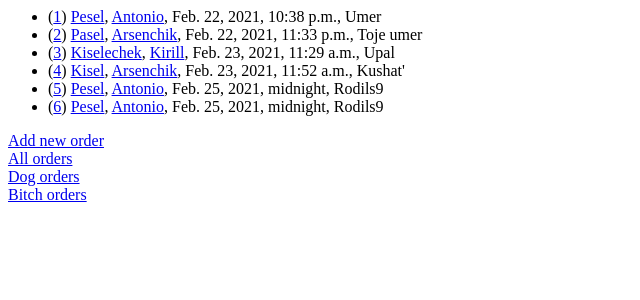
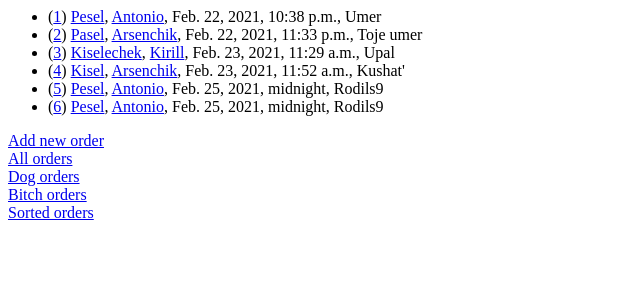
Before and after one commit to widzemin/djangogog, a Django app: page /order/ in a window 1280 px wide. Shown: the top 300 px of the page, without its empty margins (0-640 px from the left). Run offline with Django 3.2, Linux system fonts and the light colour scheme; data comes from the database, SQL or seed files in the repository.

Commit message:
add sorted orders

```diff
--- a/temp_site/mysite/urls.py
+++ b/temp_site/mysite/urls.py
@@ -15,7 +15,7 @@ Including another URLconf
 """
 from django.contrib import admin
 from django.urls import path, include
-from order.views import index, order_list, add_order, dog_orders, bitch_orders
+from order.views import index, order_list, add_order, dog_orders, bitch_orders, sorted_orders
 from doctor.views import doctor_list
 from animal.views import animal_list
 import order.urls
@@ -28,4 +28,5 @@ urlpatterns = [
     path('order/add/', add_order),
     path('order/dog/', dog_orders),
     path('order/bitch/', bitch_orders),
+    path('order/sort/', sorted_orders),
 ]
--- a/temp_site/order/templates/order/index.html
+++ b/temp_site/order/templates/order/index.html
@@ -14,6 +14,7 @@
     <a href="/order/">All orders</a> <br>
     <a href="/order/dog">Dog orders</a> <br>
     <a href="/order/bitch">Bitch orders</a> <br>
+	<a href="/order/sort">Sorted orders</a> <br>
 {% else %}
     <p>No polls are available.</p>
 {% endif %}
--- a/temp_site/order/views.py
+++ b/temp_site/order/views.py
@@ -54,8 +54,18 @@ def bitch_orders(request):
     except Order.DoesNotExist:
         raise Http404('Order does not exist')
     template = loader.get_template('order/index.html')
-    orders = [order for order in all_orders if not order.animal.gender]
     context = {
         'orders': orders,
     }
     return HttpResponse(template.render(context, request))
+
+def sorted_orders(request):
+    try:
+        orders = Order.objects.order_by('-date')
+    except Order.DoesNotExist:
+        raise Http404('Order does not exist')
+    template = loader.get_template('order/index.html')
+    context = {
+        'orders': orders,
+    }
+    return HttpResponse(template.render(context, request))
```
